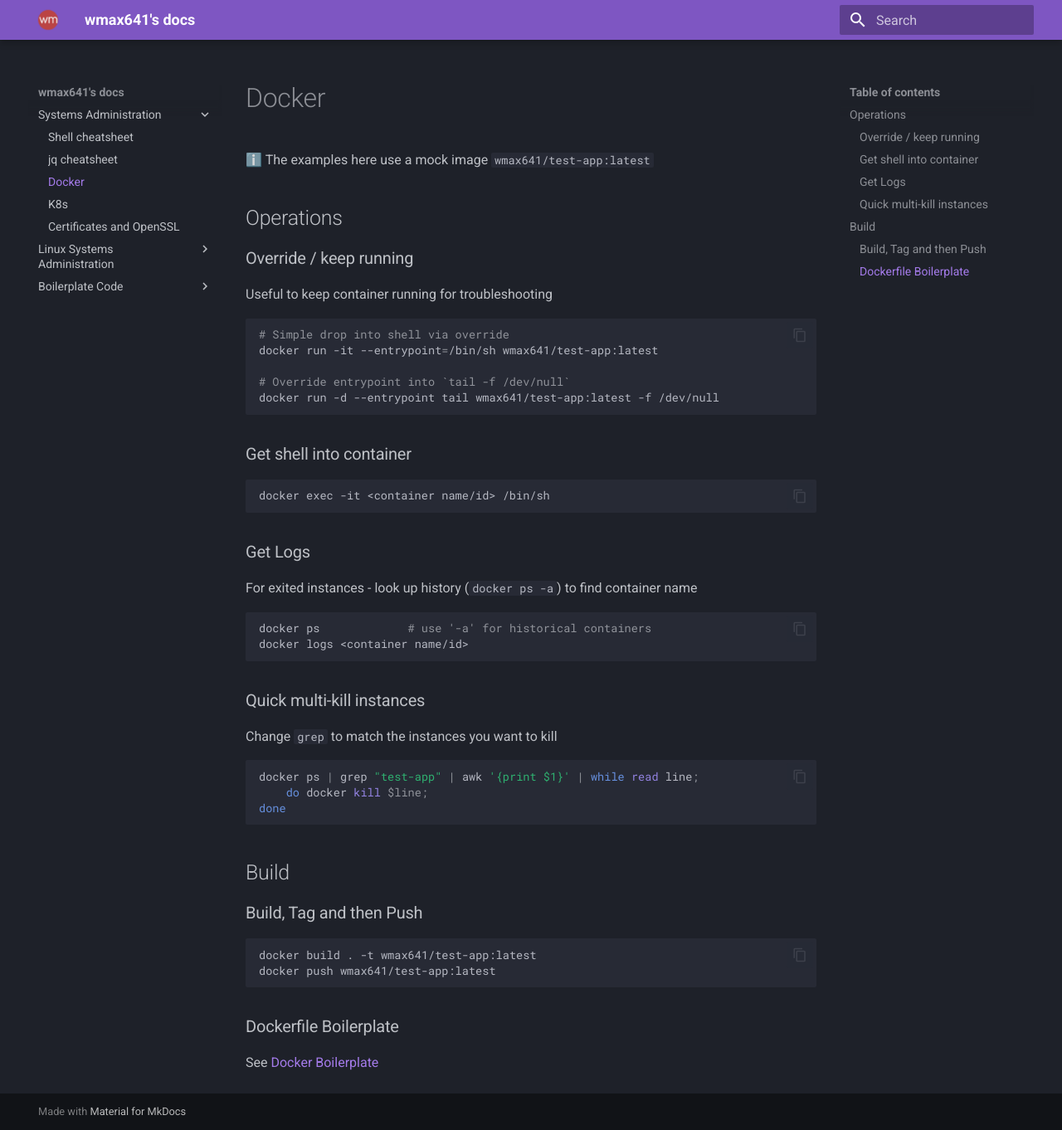
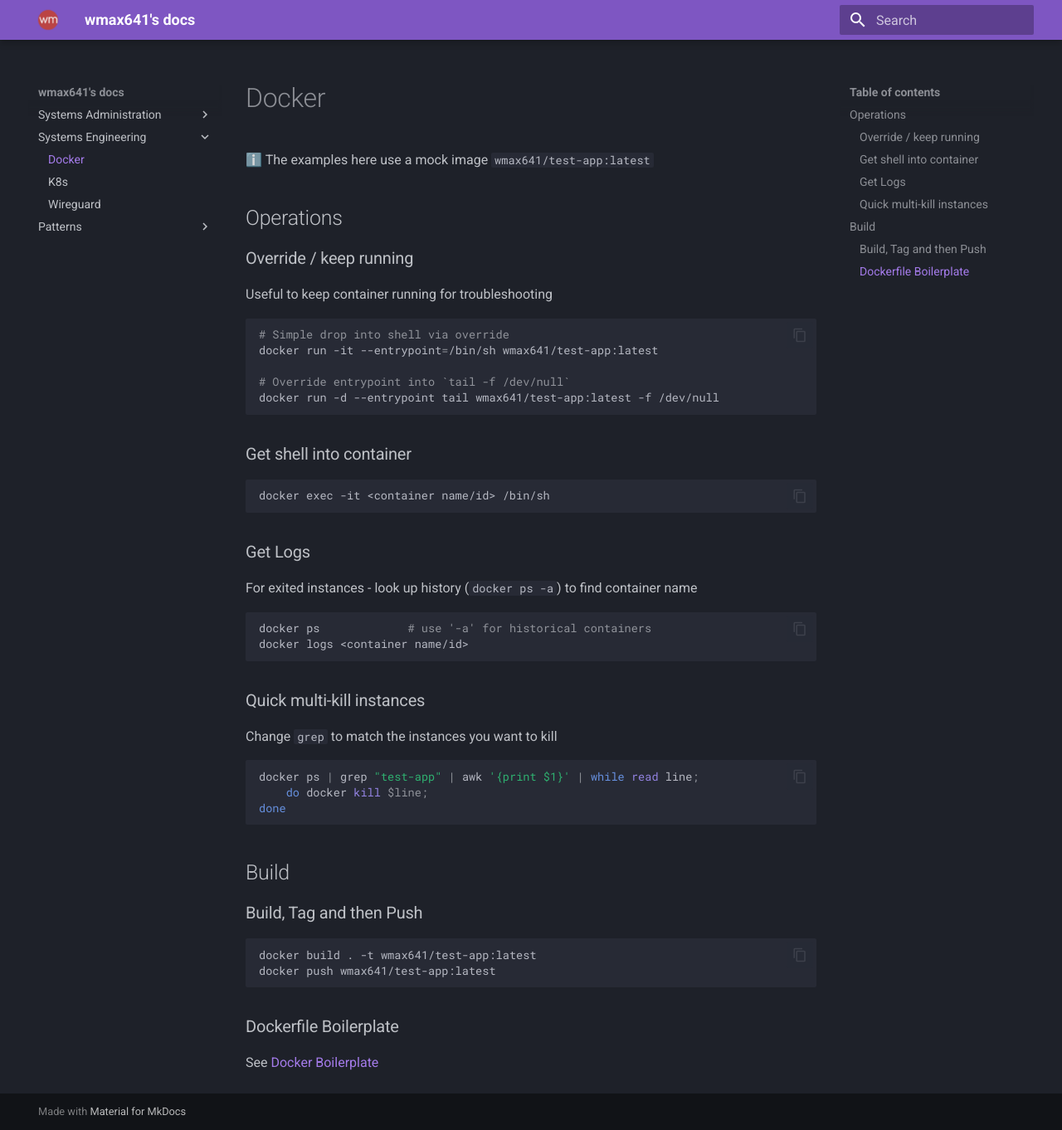
Before and after one commit to wmax641/personal-docs, an MkDocs documentation site: the page built from docs/syseng/docker.md, in a window 1280 px wide and 1362 px high. Shown: the whole window at 83% size. Built offline with MkDocs 1.6.1 and Material for MkDocs 9.7.7, drawn with Linux system fonts in a browser that asks for light colours.

Commit message:
refactor

````diff
--- a/docs/sysadmin/docker.md
+++ b/docs/syseng/docker.md
@@ -43,4 +43,4 @@ docker push wmax641/test-app:latest
 ```
 
 ### Dockerfile Boilerplate
-See [Docker Boilerplate](../boilerplate/docker.md)
+See [Docker Boilerplate](../patterns/docker.md)
--- a/mkdocs.yml
+++ b/mkdocs.yml
@@ -6,15 +6,15 @@ nav:
   - Systems Administration:
     - "Shell cheatsheet" : "sysadmin/shell_cheatsheet.md"
     - "jq cheatsheet" : "sysadmin/jq_cheatsheet.md"
-    - "Docker" : "sysadmin/docker.md"
-    - "K8s" : "sysadmin/k8s.md"
     - "Certificates and OpenSSL" : "sysadmin/certs.md"
-  - Linux Systems Administration:
-    - "Wireguard" : "linux/wireguard.md"
-  - Boilerplate Code:
-    - "Dockerfile" : "boilerplate/docker.md"
-    - "Terraform (AWS)" : "boilerplate/terraform.md"
-    - "Terraform (aliyun)" : "boilerplate/terraform_aliyun.md"
+  - Systems Engineering:
+    - "Docker" : "syseng/docker.md"
+    - "K8s" : "syseng/k8s.md"
+    - "Wireguard" : "syseng/wireguard.md"
+  - Patterns:
+    - "Dockerfile" : "patterns/docker.md"
+    - "Terraform (AWS)" : "patterns/terraform.md"
+    - "Terraform (aliyun)" : "patterns/terraform_aliyun.md"
 theme:
   name: material
   logo: img/favicon.ico
````
Also changed, not shown: docs/patterns/docker.md (renamed from docs/boilerplate/docker.md), docs/patterns/terraform.md (renamed from docs/boilerplate/terraform.md), docs/patterns/terraform_aliyun.md (renamed from docs/boilerplate/terraform_aliyun.md), docs/syseng/k8s.md (renamed from docs/sysadmin/k8s.md), docs/syseng/wireguard.md (renamed from docs/linux/wireguard.md).
